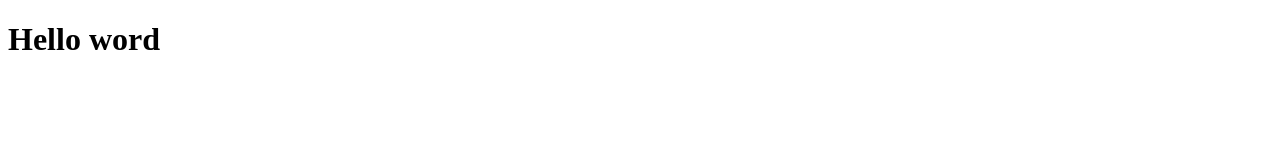
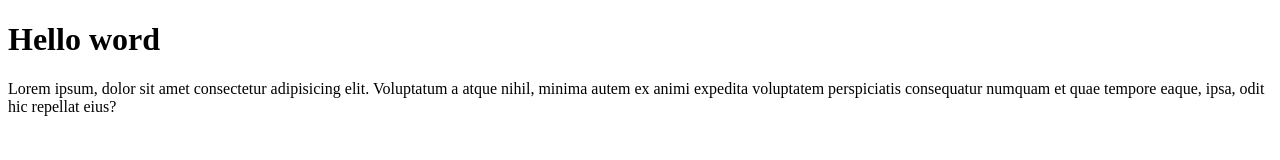
Before and after one commit to denyfebr/dfe-git-test, a plain HTML site: page index.html in a window 1280 px wide. Drawn offline with Linux system fonts and the light colour scheme.

Commit message:
Menambahkan paragraph

```diff
--- a/index.html
+++ b/index.html
@@ -8,5 +8,6 @@
 </head>
 <body>
     <h1>Hello word</h1>
+    <p>Lorem ipsum, dolor sit amet consectetur adipisicing elit. Voluptatum a atque nihil, minima autem ex animi expedita voluptatem perspiciatis consequatur numquam et quae tempore eaque, ipsa, odit hic repellat eius?</p>
 </body>
 </html>
```
